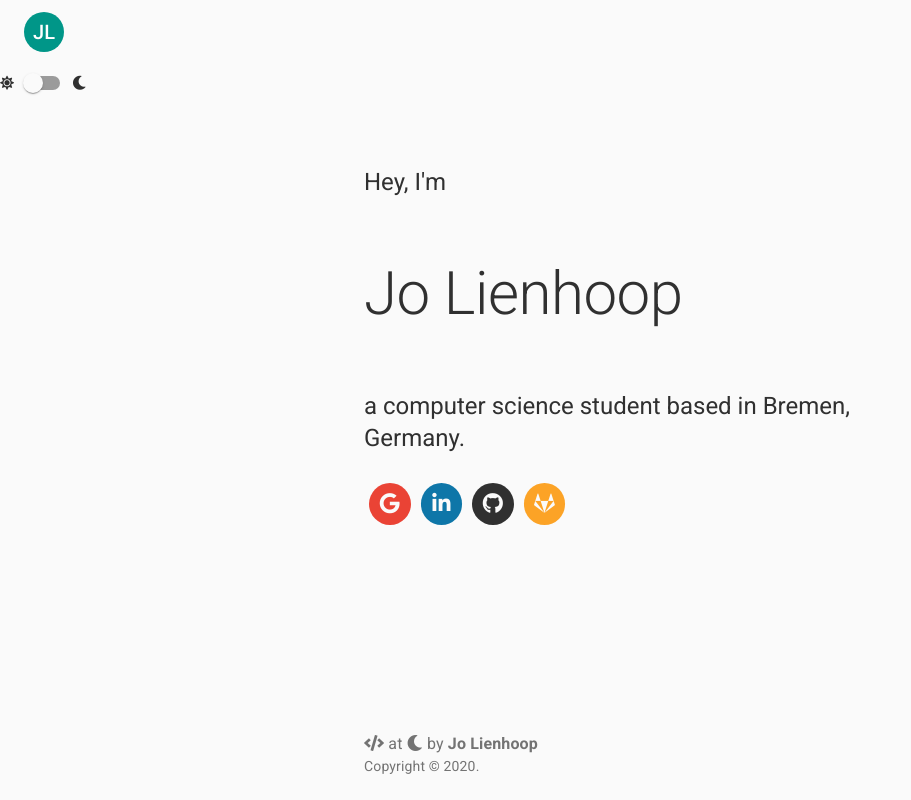
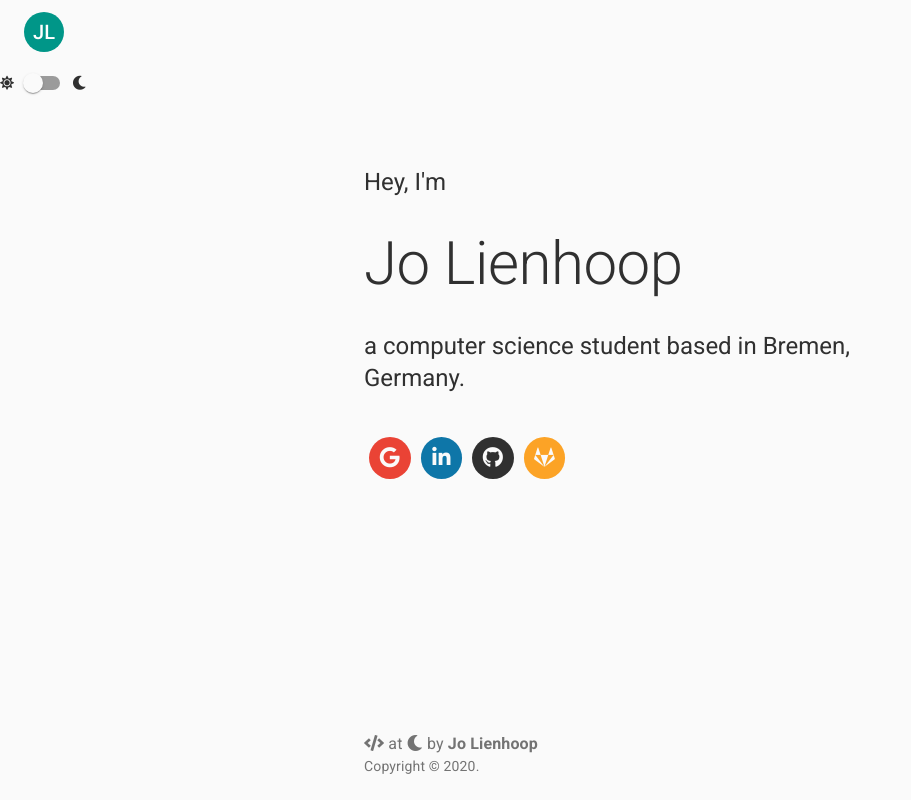
Before and after one commit to JoHoop/personal-website-react, a React (Create React App) app: page / in a window 1280 px wide. Shown: the whole page, without its empty margins (0-911 px from the left). Built offline with nearby package versions, Linux system fonts and the light colour scheme.

Commit message:
Adjust text line spacing

```diff
--- a/src/components/IconsRow.css
+++ b/src/components/IconsRow.css
@@ -1,4 +1,5 @@
 .social-media-div {
+    margin-block-start: 0.5em;
     font-size: 2em;
 }
 
--- a/src/index.css
+++ b/src/index.css
@@ -21,3 +21,7 @@
 body {
     transition: all 0.25s linear;
 }
+p {
+    margin-block-start: 0.5em;
+    margin-block-end: 0.5em;
+}
```
